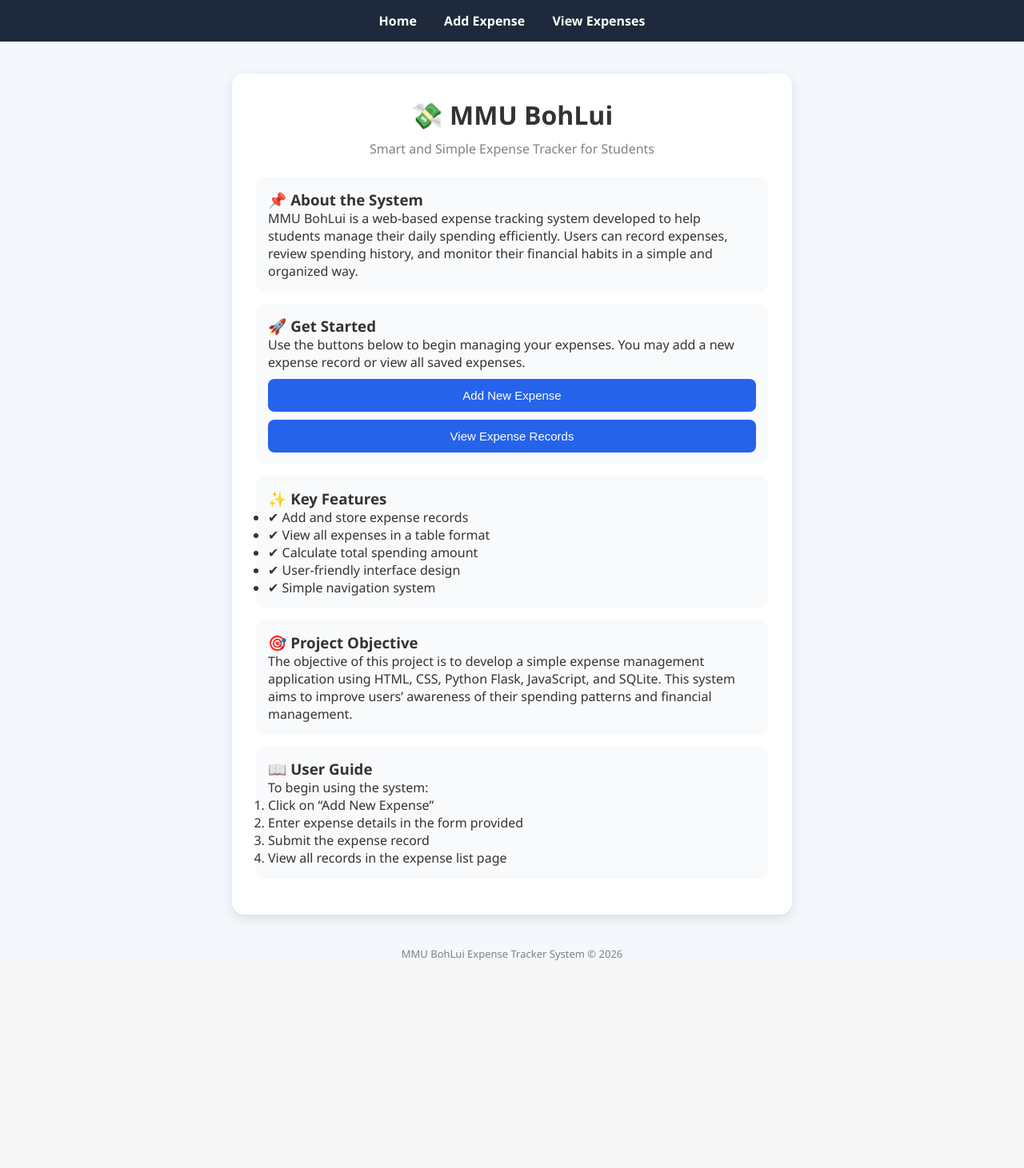
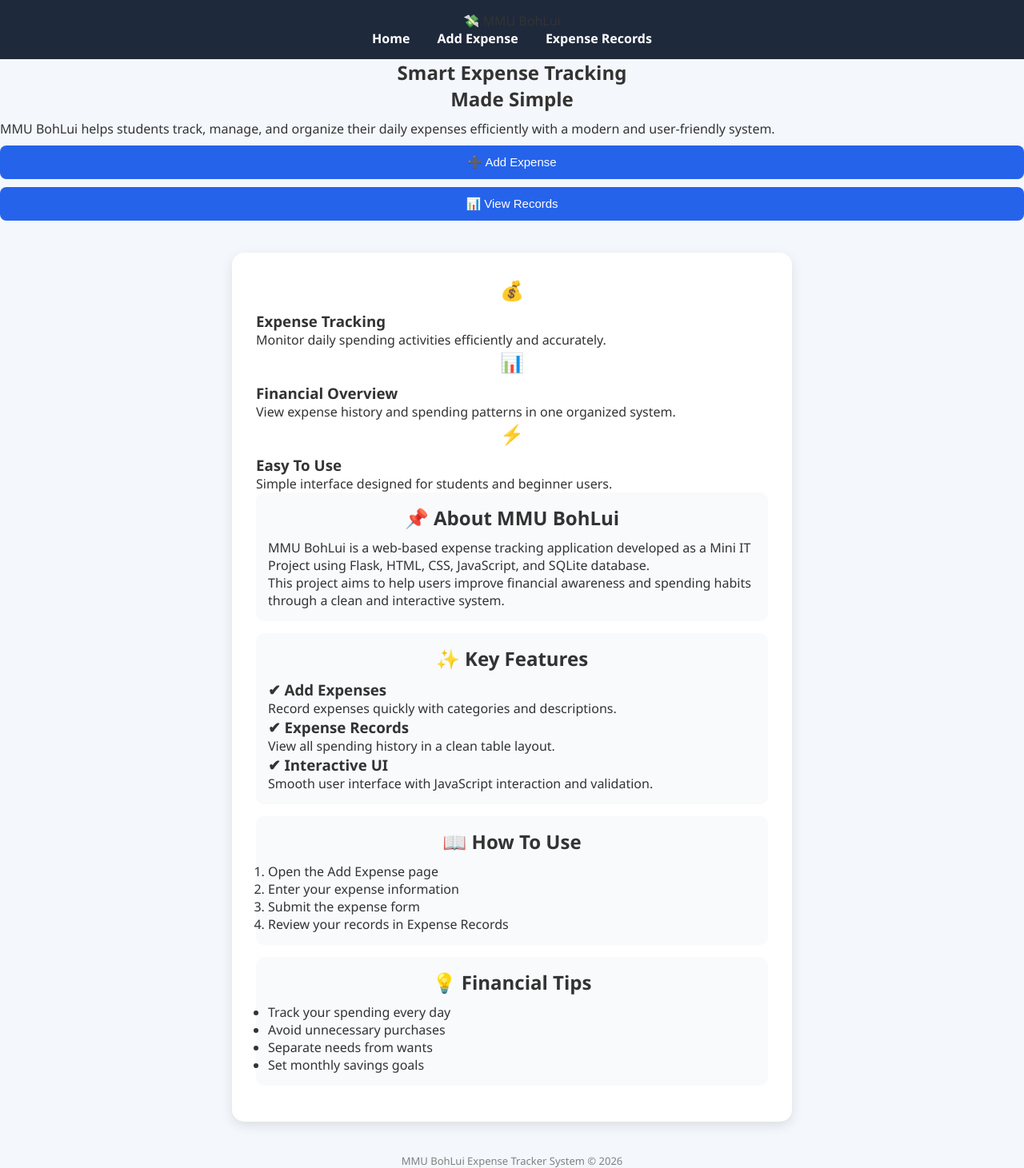
Before and after one commit to yewjoe18/MMU-BohLui, a Flask app: page / in a window 1280 px wide. Shown: the whole page at 80% size. Before the commit the page ends 1202 px from the top, so only its background shows below. Run offline with Flask 3, Linux system fonts and the light colour scheme.

Commit message:
improve homeage UI and layout

```diff
--- a/templates/index.html
+++ b/templates/index.html
@@ -1,132 +1,296 @@
 <!DOCTYPE html>
 <html lang="en">
+
 <head>
+
     <meta charset="UTF-8">
+
     <meta name="viewport" content="width=device-width, initial-scale=1.0">
-    <title>MMU BohLui - Home</title>
 
-    <!-- CSS FILE -->
+    <title>MMU BohLui | Expense Tracker</title>
+
+    <!-- CSS -->
     <link rel="stylesheet" href="{{ url_for('static', filename='style.css') }}">
+
 </head>
 
 <body>
 
-    <!-- NAVIGATION BAR -->
+    <!-- =========================
+         NAVIGATION BAR
+    ========================== -->
+
     <nav>
 
-        <a href="/">Home</a>
-        <a href="/add">Add Expense</a>
-        <a href="/list">View Expenses</a>
+        <div class="logo">
+            💸 MMU BohLui
+        </div>
+
+        <div class="nav-links">
+
+            <a href="/">Home</a>
+
+            <a href="/add">Add Expense</a>
+
+            <a href="/list">Expense Records</a>
+
+        </div>
 
     </nav>
 
-    <!-- MAIN CONTAINER -->
+
+    <!-- =========================
+         HERO SECTION
+    ========================== -->
+
+    <section class="hero">
+
+        <div class="hero-content">
+
+            <h1>
+                Smart Expense Tracking
+                <br>
+                Made Simple
+            </h1>
+
+            <p>
+                MMU BohLui helps students track,
+                manage, and organize their daily expenses
+                efficiently with a modern and user-friendly system.
+            </p>
+
+            <div class="hero-buttons">
+
+                <a href="/add">
+
+                    <button>
+                        ➕ Add Expense
+                    </button>
+
+                </a>
+
+                <a href="/list">
+
+                    <button class="secondary-btn">
+                        📊 View Records
+                    </button>
+
+                </a>
+
+            </div>
+
+        </div>
+
+    </section>
+
+
+    <!-- =========================
+         MAIN CONTAINER
+    ========================== -->
+
     <div class="container">
 
-        <!-- HEADER SECTION -->
-        <header>
 
-            <h1>💸 MMU BohLui</h1>
+        <!-- =========================
+             STATISTICS SECTION
+        ========================== -->
 
-            <p class="subtitle">
-                Smart and Simple Expense Tracker for Students
+        <section class="stats-section">
+
+            <div class="stats-card">
+
+                <h2>💰</h2>
+
+                <h3>Expense Tracking</h3>
+
+                <p>
+                    Monitor daily spending activities
+                    efficiently and accurately.
+                </p>
+
+            </div>
+
+
+            <div class="stats-card">
+
+                <h2>📊</h2>
+
+                <h3>Financial Overview</h3>
+
+                <p>
+                    View expense history and spending patterns
+                    in one organized system.
+                </p>
+
+            </div>
+
+
+            <div class="stats-card">
+
+                <h2>⚡</h2>
+
+                <h3>Easy To Use</h3>
+
+                <p>
+                    Simple interface designed for
+                    students and beginner users.
+                </p>
+
+            </div>
+
+        </section>
+
+
+        <!-- =========================
+             ABOUT SECTION
+        ========================== -->
+
+        <section class="feature-box">
+
+            <h2>
+                📌 About MMU BohLui
+            </h2>
+
+            <p>
+                MMU BohLui is a web-based expense tracking application
+                developed as a Mini IT Project using Flask,
+                HTML, CSS, JavaScript, and SQLite database.
             </p>
 
-        </header>
-
-        <!-- INTRODUCTION SECTION -->
-        <section class="feature-box">
-
-            <h3>📌 About the System</h3>
-
             <p>
-                MMU BohLui is a web-based expense tracking system developed
-                to help students manage their daily spending efficiently.
-                Users can record expenses, review spending history,
-                and monitor their financial habits in a simple and organized way.
+                This project aims to help users improve
+                financial awareness and spending habits
+                through a clean and interactive system.
             </p>
 
         </section>
 
-        <!-- GET STARTED SECTION -->
+
+        <!-- =========================
+             FEATURES SECTION
+        ========================== -->
+
         <section class="feature-box">
 
-            <h3>🚀 Get Started</h3>
+            <h2>
+                ✨ Key Features
+            </h2>
 
-            <p>
-                Use the buttons below to begin managing your expenses.
-                You may add a new expense record or view all saved expenses.
-            </p>
+            <div class="feature-list">
 
-            <a href="/add">
+                <div class="feature-item">
 
-                <button>
-                    Add New Expense
-                </button>
+                    <h3>✔ Add Expenses</h3>
 
-            </a>
+                    <p>
+                        Record expenses quickly with categories
+                        and descriptions.
+                    </p>
 
-            <a href="/list">
+                </div>
 
-                <button>
-                    View Expense Records
-                </button>
 
-            </a>
+                <div class="feature-item">
+
+                    <h3>✔ Expense Records</h3>
+
+                    <p>
+                        View all spending history
+                        in a clean table layout.
+                    </p>
+
+                </div>
+
+
+                <div class="feature-item">
+
+                    <h3>✔ Interactive UI</h3>
+
+                    <p>
+                        Smooth user interface with JavaScript
+                        interaction and validation.
+                    </p>
+
+                </div>
+
+            </div>
 
         </section>
 
-        <!-- FEATURES SECTION -->
+
+        <!-- =========================
+             HOW TO USE
+        ========================== -->
+
         <section class="feature-box">
 
-            <h3>✨ Key Features</h3>
+            <h2>
+                📖 How To Use
+            </h2>
+
+            <ol>
+
+                <li>
+                    Open the Add Expense page
+                </li>
+
+                <li>
+                    Enter your expense information
+                </li>
+
+                <li>
+                    Submit the expense form
+                </li>
+
+                <li>
+                    Review your records in Expense Records
+                </li>
+
+            </ol>
+
+        </section>
+
+
+        <!-- =========================
+             FINANCIAL TIPS
+        ========================== -->
+
+        <section class="feature-box">
+
+            <h2>
+                💡 Financial Tips
+            </h2>
 
             <ul>
-                <li>✔ Add and store expense records</li>
-                <li>✔ View all expenses in a table format</li>
-                <li>✔ Calculate total spending amount</li>
-                <li>✔ User-friendly interface design</li>
-                <li>✔ Simple navigation system</li>
+
+                <li>
+                    Track your spending every day
+                </li>
+
+                <li>
+                    Avoid unnecessary purchases
+                </li>
+
+                <li>
+                    Separate needs from wants
+                </li>
+
+                <li>
+                    Set monthly savings goals
+                </li>
+
             </ul>
 
         </section>
 
-        <!-- OBJECTIVE SECTION -->
-        <section class="feature-box">
-
-            <h3>🎯 Project Objective</h3>
-
-            <p>
-                The objective of this project is to develop a simple
-                expense management application using HTML, CSS,
-                Python Flask, JavaScript, and SQLite.
-                This system aims to improve users’ awareness
-                of their spending patterns and financial management.
-            </p>
-
-        </section>
-
-        <!-- INFORMATION SECTION -->
-        <section class="feature-box">
-
-            <h3>📖 User Guide</h3>
-
-            <p>
-                To begin using the system:
-            </p>
-
-            <ol>
-                <li>Click on “Add New Expense”</li>
-                <li>Enter expense details in the form provided</li>
-                <li>Submit the expense record</li>
-                <li>View all records in the expense list page</li>
-            </ol>
-
-        </section>
 
     </div>
 
-    <!-- FOOTER -->
+
+    <!-- =========================
+         FOOTER
+    ========================== -->
+
     <footer>
 
         <p>
@@ -136,4 +300,5 @@
     </footer>
 
 </body>
+
 </html>
```
